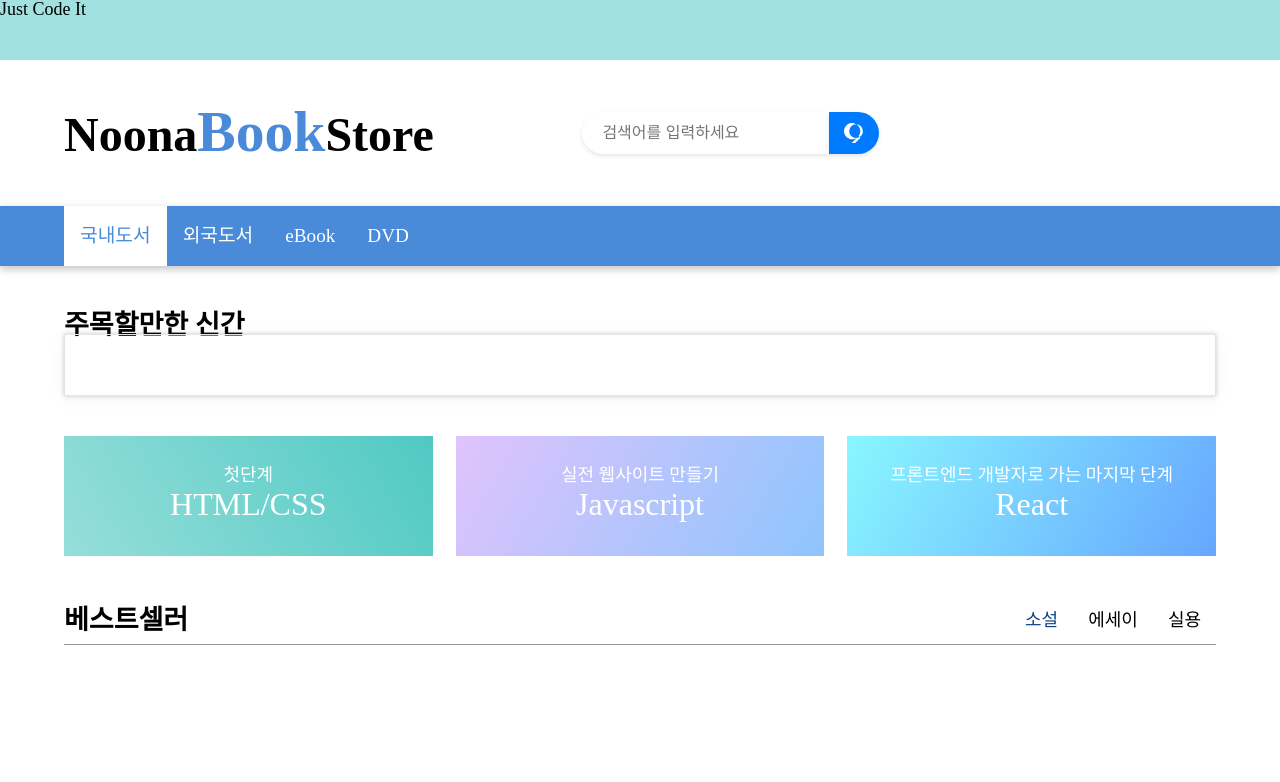
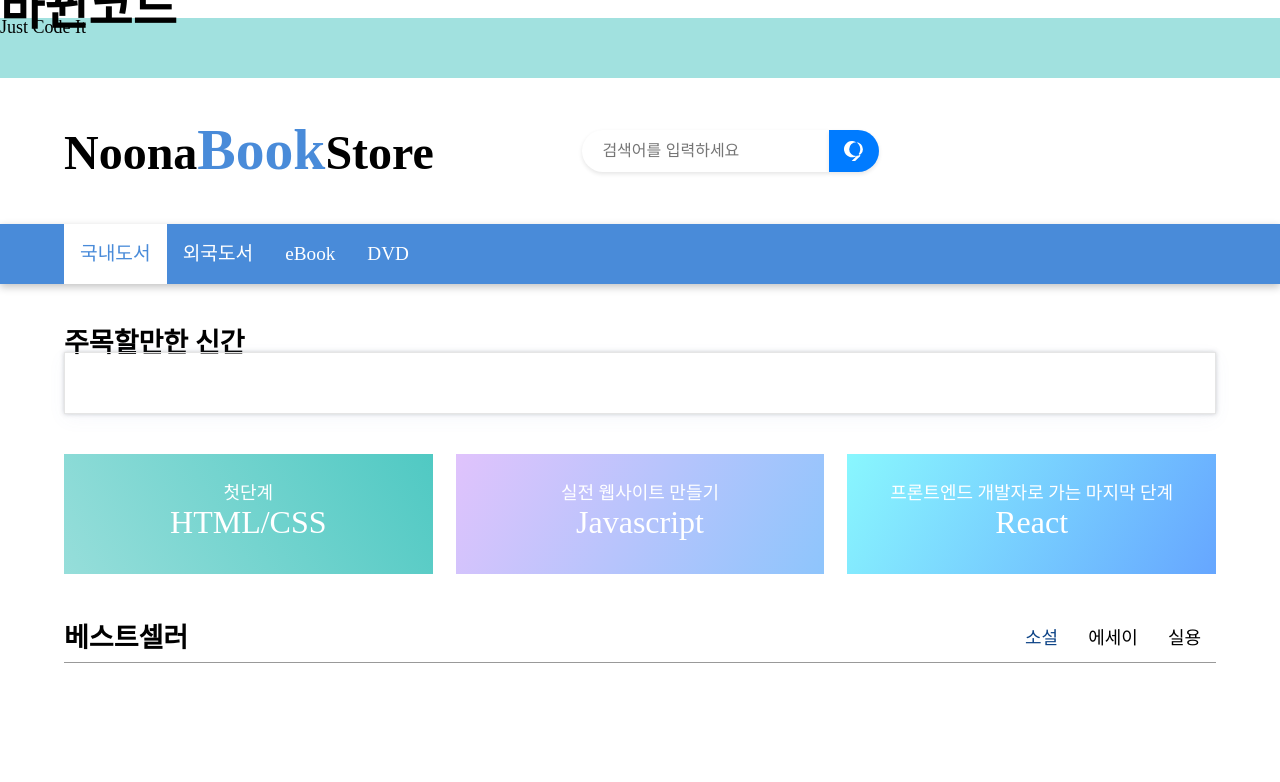
Before and after one commit to j0105133/noonasBookStore, a plain HTML site: page index.html in a window 1280 px wide. Shown: the top 782 px of the page. Drawn offline with nearby package versions, Linux system fonts and the light colour scheme; a script that the page names is missing; a web font is replaced by a local one.

Commit message:
dddddddddd

```diff
--- a/index.html
+++ b/index.html
@@ -18,6 +18,7 @@
     <title>noonaBookStore</title>
 </head>
 <body>
+    <h1>바뀐코드</h1>
     <!--header : common/hearder.html-->
     <header class="header" id="header">
         <div class="header__event">Just Code It</div>
```
